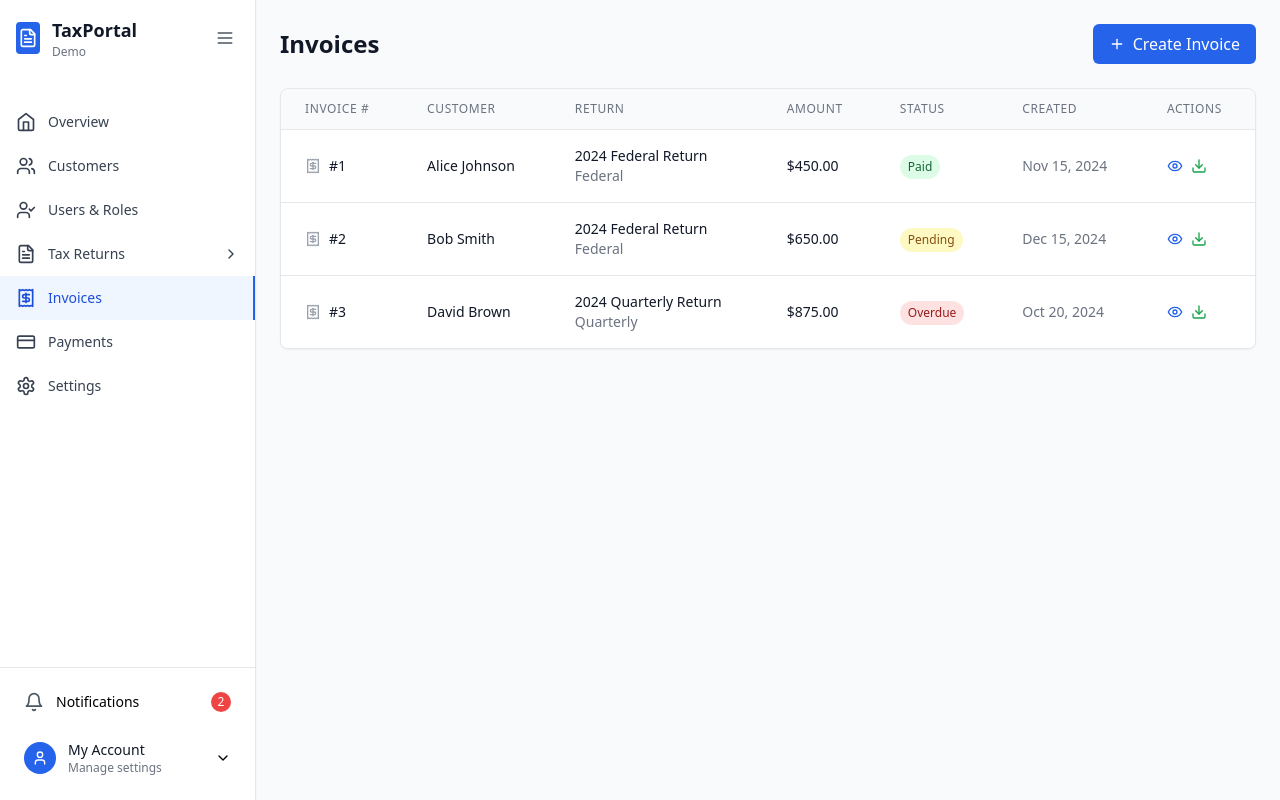
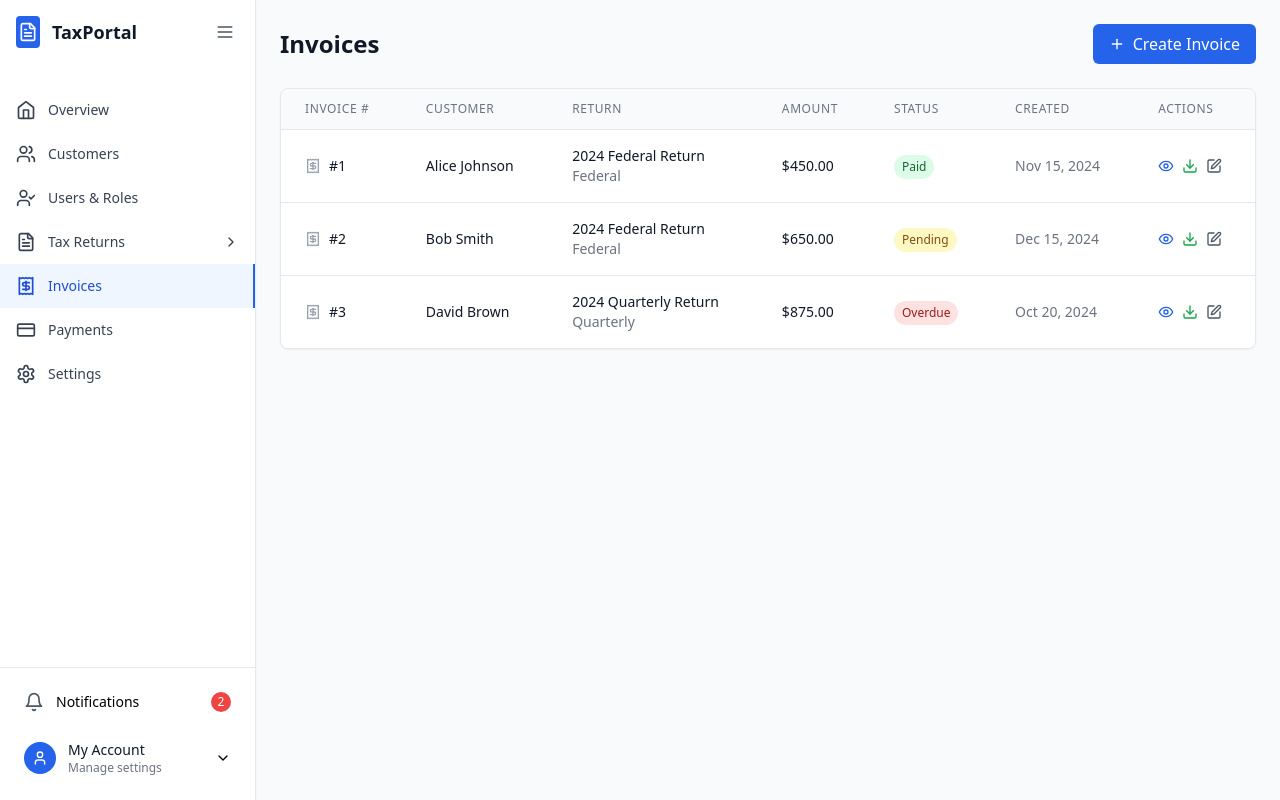
Before and after one commit to syedsmuzakkir/taxportal_admin, a React (Vite) app: page /invoices in a window 1280 px wide. Built offline with nearby package versions, Linux system fonts and the light colour scheme; sample sign-in values are in the browser's storage.

Commit message:
notification popup fixed

```diff
--- a/src/components/NotificationCenter.jsx
+++ b/src/components/NotificationCenter.jsx
@@ -61,7 +61,7 @@ export default function NotificationCenter({ onClose }) {
   return (
     <div
       ref={ref}
-      className="absolute right-0 mt-2 w-80 bg-white rounded-md shadow-lg border border-gray-200 z-50"
+      className="absolute right-0  bottom-1 mt-2 w-80 bg-white rounded-md shadow-lg border border-gray-200 z-50"
     >
       <div className="p-4 border-b border-gray-200 flex items-center justify-between">
         <h3 className="text-lg font-medium text-gray-900">Notifications</h3>
--- a/src/components/Sidebar.jsx
+++ b/src/components/Sidebar.jsx
@@ -134,7 +134,7 @@ const handleStatusClick = (status) => {
         </div>
         <div>
           <h1 className="text-lg font-bold text-gray-900">TaxPortal</h1>
-          <p className="text-xs text-gray-500">Demo</p>
+          {/* <p className="text-xs text-gray-500">Demo</p> */}
         </div>
       </div>
     )}
@@ -234,10 +234,10 @@ const handleStatusClick = (status) => {
           </button>
 
           {showNotifications && (
-            <div className="absolute bottom-full left-0 mb-2 w-80 bg-white rounded-md shadow-lg border border-gray-200 z-50">
-              <NotificationCenter onClose={() => setShowNotifications(false)} />
-            </div>
-          )}
+  <div className="absolute bottom-full left-0 mb-2 w-80 bg-white rounded-md shadow-lg border border-gray-200 z-50">
+    <NotificationCenter onClose={() => setShowNotifications(false)} />
+  </div>
+)}
         </div>
 
         {/* User Menu */}
--- a/src/pages/Invoices.jsx
+++ b/src/pages/Invoices.jsx
@@ -368,9 +368,9 @@ export default function Invoices() {
                           <Download className="w-4 h-4" />
                         </button>
                       )}
-                      {/* <button className="text-gray-600 hover:text-gray-700 transition-colors" aria-label="Edit invoice">
+                      <button className="text-gray-600 hover:text-gray-700 transition-colors" aria-label="Edit invoice">
                         <Edit className="w-4 h-4" />
-                      </button> */}
+                      </button>
                     </div>
                   </td>
                 </tr>
```
